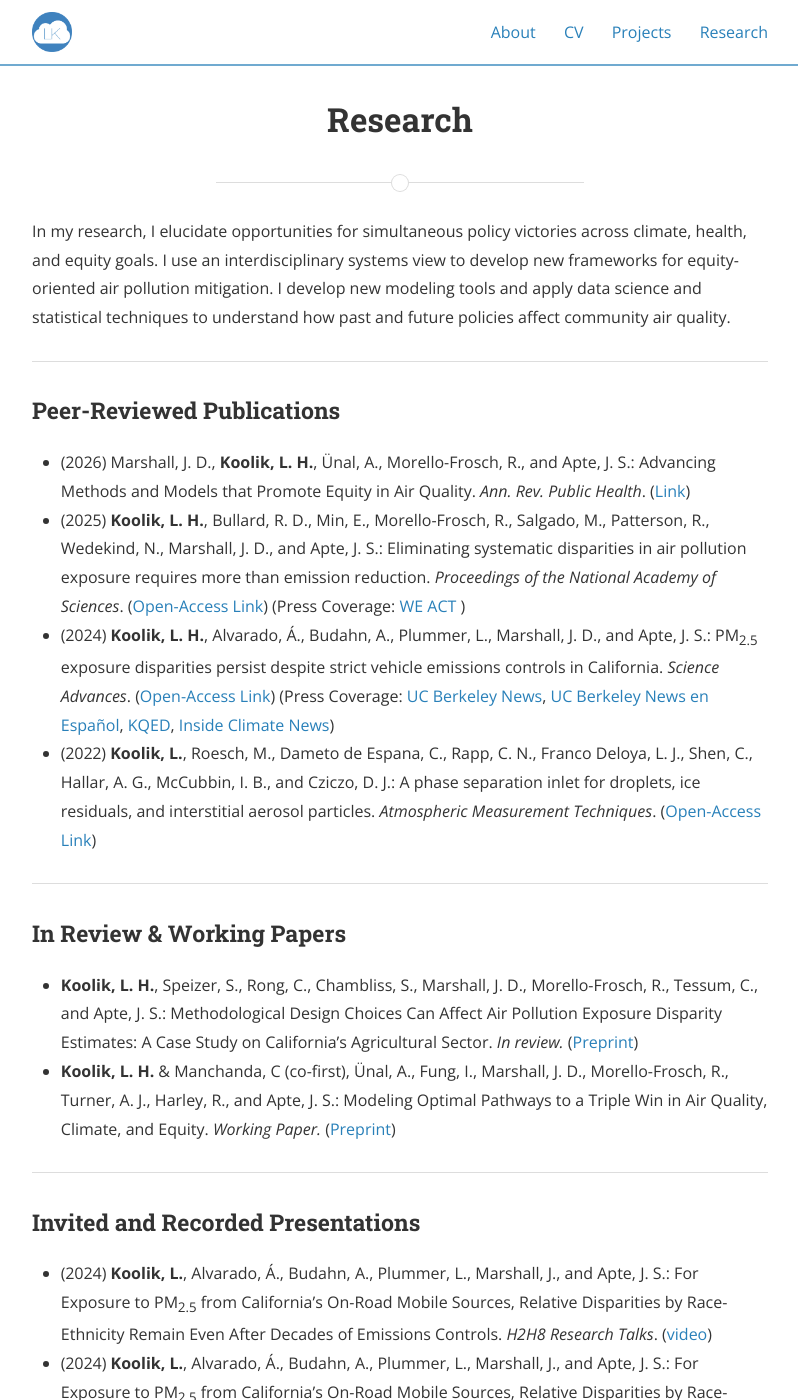
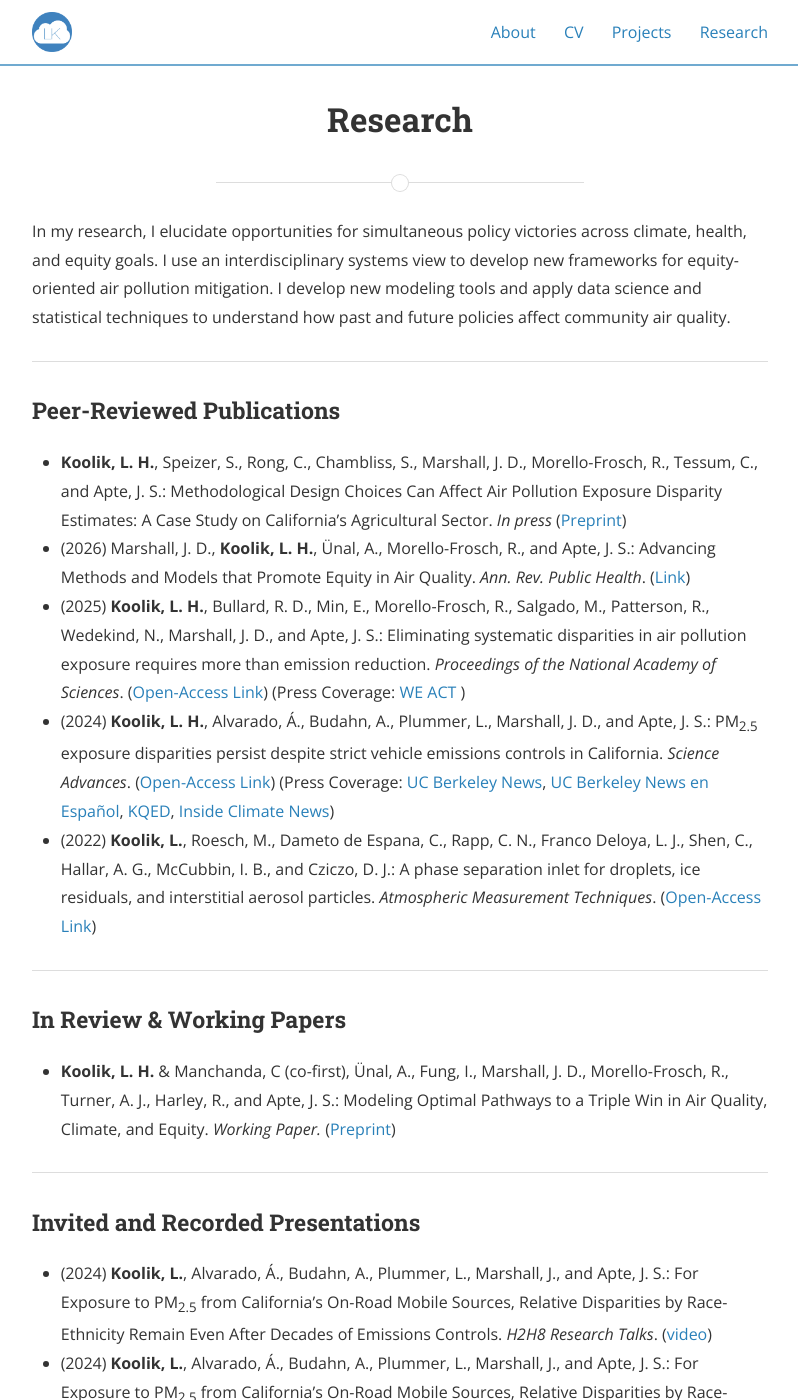
Before and after one commit to lkoolik/lkoolik.github.io, a Jekyll site: the page built from research.md, in a window 1280 px wide and 1400 px high. Shown: the whole window, without its empty margins (240-1038 px from the left). Built offline with Jekyll 4.4.1, drawn with Linux system fonts in a browser that asks for light colours; nearby versions of some CDN libraries; some of the changed lines change nothing that is shown.

Commit message:
Update research.md

```diff
--- a/research.md
+++ b/research.md
@@ -12,6 +12,7 @@
 
 <h3>Peer-Reviewed Publications</h3>
 <ul>
+  <li><b>Koolik, L. H.</b>, Speizer, S., Rong, C., Chambliss, S., Marshall, J. D., Morello-Frosch, R., Tessum, C., and Apte, J. S.: Methodological Design Choices Can Affect Air Pollution Exposure Disparity Estimates: A Case Study on California’s Agricultural Sector. <i>In press</i> (<a href="https://doi.org/10.26434/chemrxiv-2025-jcdnz">Preprint</a>) </li>
   <li>(2026) Marshall, J. D., <b>Koolik, L. H.</b>, Ünal, A., Morello-Frosch, R., and Apte, J. S.: Advancing Methods and Models that Promote Equity in Air Quality. <i>Ann. Rev. Public Health</i>. (<a href="https://doi.org/10.1146/annurev-publhealth-091824-125106">Link</a>)</li>
   <li>(2025) <b>Koolik, L. H.</b>, Bullard, R. D., Min, E., Morello-Frosch, R., Salgado, M., Patterson, R., Wedekind, N., Marshall, J. D., and Apte, J. S.: Eliminating systematic disparities in air pollution exposure requires more than emission reduction. <i>Proceedings of the National Academy of Sciences</i>. (<a href="https://doi.org/10.1073/pnas.2505888122">Open-Access Link</a>) (Press Coverage: <a href="https://weact.org/updates/new-research-policies-that-directly-address-disparities-result-in-cleaner-air-generalized-efforts-dont/">WE ACT </a>)</li>
   <li>(2024) <b>Koolik, L. H.</b>, Alvarado, Á., Budahn, A., Plummer, L., Marshall, J. D., and Apte, J. S.: PM<sub>2.5</sub> exposure disparities persist despite strict vehicle emissions controls in California. <i>Science Advances</i>. (<a href="https://doi.org/10.1126/sciadv.adn8544">Open-Access Link</a>) (Press Coverage: <a href="https://news.berkeley.edu/2024/09/11/california-has-dramatically-improved-its-air-quality-but-racial-disparities-persist/">UC Berkeley News</a>, <a href="https://news.berkeley.edu/2024/09/13/california-ha-mejorado-la-calidad-del-aire-pero-persisten-las-desigualdades-raciales-etnicas/">UC Berkeley News en Español</a>, <a href="https://www.kqed.org/science/1994307/californians-are-breathing-far-less-vehicle-pollution-but-disparities-are-widening">KQED</a>, <a href="https://insideclimatenews.org/news/11092024/california-vehicle-emissions-exposure-disparity/">Inside Climate News</a>)</li>
@@ -22,7 +23,6 @@
 
 <h3>In Review & Working Papers</h3>
 <ul>
-  <li><b>Koolik, L. H.</b>, Speizer, S., Rong, C., Chambliss, S., Marshall, J. D., Morello-Frosch, R., Tessum, C., and Apte, J. S.: Methodological Design Choices Can Affect Air Pollution Exposure Disparity Estimates: A Case Study on California’s Agricultural Sector. <i>In review.</i> (<a href="https://doi.org/10.26434/chemrxiv-2025-jcdnz">Preprint</a>) </li>
   <li><b>Koolik, L. H.</b> & Manchanda, C (co-first), Ünal, A., Fung, I., Marshall, J. D., Morello-Frosch, R., Turner, A. J., Harley, R., and Apte, J. S.: Modeling Optimal Pathways to a Triple Win in Air Quality, Climate, and Equity. <i>Working Paper.</i> (<a href="https://doi.org/10.26434/chemrxiv-2025-c6sn4">Preprint</a>)</li>
 </ul>
 
```
